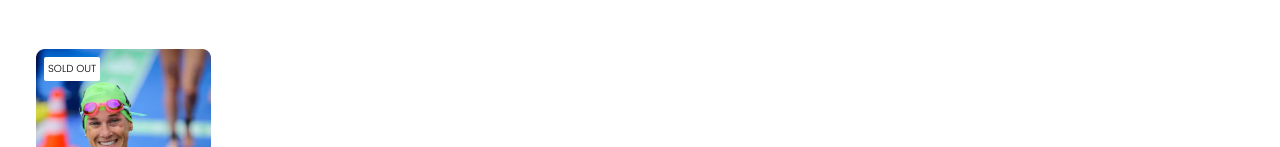
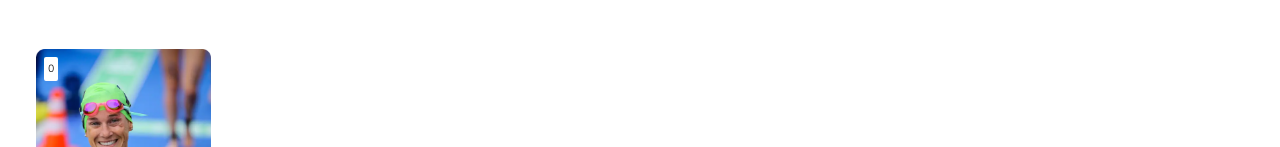
Before and after one commit to luyvannda/airbnb-experiences, a React (Create React App) app: page / in a window 1280 px wide. Shown: the part 530-677 px from the top of the page. Built offline with nearby package versions, Linux system fonts and the light colour scheme.

Commit message:
use map() array method to turn data into props and display them

```diff
--- a/src/app/App.js
+++ b/src/app/App.js
@@ -3,9 +3,35 @@ import './App.scss';
 import Card from './components/Card';
 import Hero from './components/Hero';
 import Navbar from './components/Navbar';
+import dataBase from './components/data';
 
 
+/*
+Challenge:
+
+- import the array of data from data.js
+- map over the array to create <Card /> components
+- display the array of card components under the navbar
+  (in place of the current <Card /> component)
+
+Note: We haven't styled the group of components yet, so they'll
+still be block elements, stacked vertically. We'll add styling later.
+*/
+
 function App() {
+  const dataElements = dataBase.map((data) => {
+    return <Card
+      status={data.openSpots}
+      img={`./images/${data.coverImg}`}
+      alt={data.alt}
+      rating={data.stats.rating}
+      reviewCount={data.stats.reviewCount}
+      country={data.country}
+      title={data.title}
+      price={data.price}
+    />
+  })
+
   return (
     <div className="App">
       <header className="App-header">
@@ -13,22 +39,24 @@ function App() {
         <Hero />
       </header>
       <main className='App-main'>
-        <Card
-          status="SOLD OUT"
-          img="./images/katie-swimmer.png"
-          alt="A woman swimming instructor"
-          rating={5.0}
-          reviewCount="(6)"
-          country="USA"
-          title="Life Lessons with Katie Zaferes"
-          price={136}
-
-        />
-        <Card />
-        <Card />
+        {dataElements}
       </main>
     </div>
   );
 }
 
 export default App;
+
+
+/*
+<Card
+  status="SOLD OUT"
+  img="./images/katie-swimmer.png"
+  alt="A woman swimming instructor"
+  rating={5.0}
+  reviewCount="(6)"
+  country="USA"
+  title="Life Lessons with Katie Zaferes"
+  price={136}
+/>
+*/
--- a/src/app/components/Card.js
+++ b/src/app/components/Card.js
@@ -8,7 +8,7 @@ export default function Card(props) {
         <p className="card1-status">{props.status}</p>
         <img className="card-photo" src={props.img} alt={props.alt}></img>
         <p className="card-rating">
-          <img className="star" src={star} alt="A small red star"></img> {props.rating} <span>{props.reviewCount} <img className="ellipse" src={ellipse} alt="an ellipse"></img> {props.country}</span>
+          <img className="star" src={star} alt="A small red star"></img> {props.rating} <span>({props.reviewCount}) <img className="ellipse" src={ellipse} alt="an ellipse"></img> {props.country}</span>
         </p>
         <p className="card-description">{props.title} <span>From ${props.price}</span> / person
         </p>
--- a/src/app/components/data.js
+++ b/src/app/components/data.js
@@ -4,7 +4,8 @@ const data = [
     title: "Life Lessons with Katie Zaferes",
     description: "I will share with you what I call \"Positively Impactful Moments of Disappointment.\" Throughout my career, many of my highest moments only came after setbacks and losses. But learning from those difficult moments is what gave me the ability to rise above them and reach my goals.",
     price: 136,
-    coverImg: "katie-zaferes.png",
+    coverImg: "katie-swimmer.png",
+    alt: "a swimming instructor name Katie",
     stats: {
       rating: 5.0,
       reviewCount: 6
@@ -19,6 +20,7 @@ const data = [
     description: "Interested in becoming a wedding photographer? For beginner and experienced photographers alike, join us in learning techniques required to leave the happy couple with memories that'll last a lifetime.",
     price: 125,
     coverImg: "wedding-photography.png",
+    alt: "a woman dress in wedding gown",
     stats: {
       rating: 5.0,
       reviewCount: 30
@@ -33,6 +35,7 @@ const data = [
     description: "Experience the beautiful Norwegian landscape and meet new friends all while conquering rugged terrain on your mountain bike. (Bike provided!)",
     price: 50,
     coverImg: "mountain-bike.png",
+    alt: "a mountain-bike",
     stats: {
       rating: 4.8,
       reviewCount: 2
```
Also changed, not shown: public/images/mountain-bike.png.
